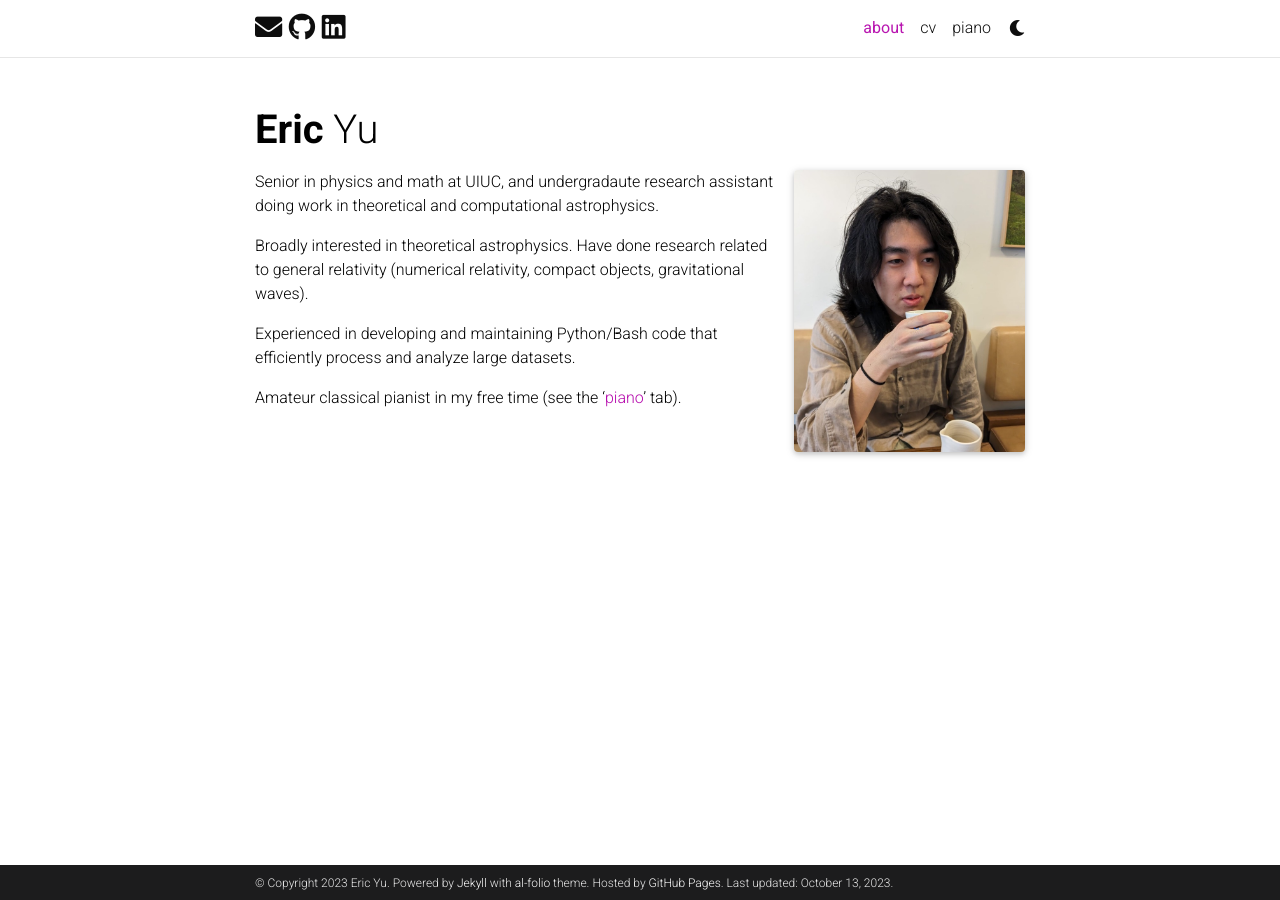
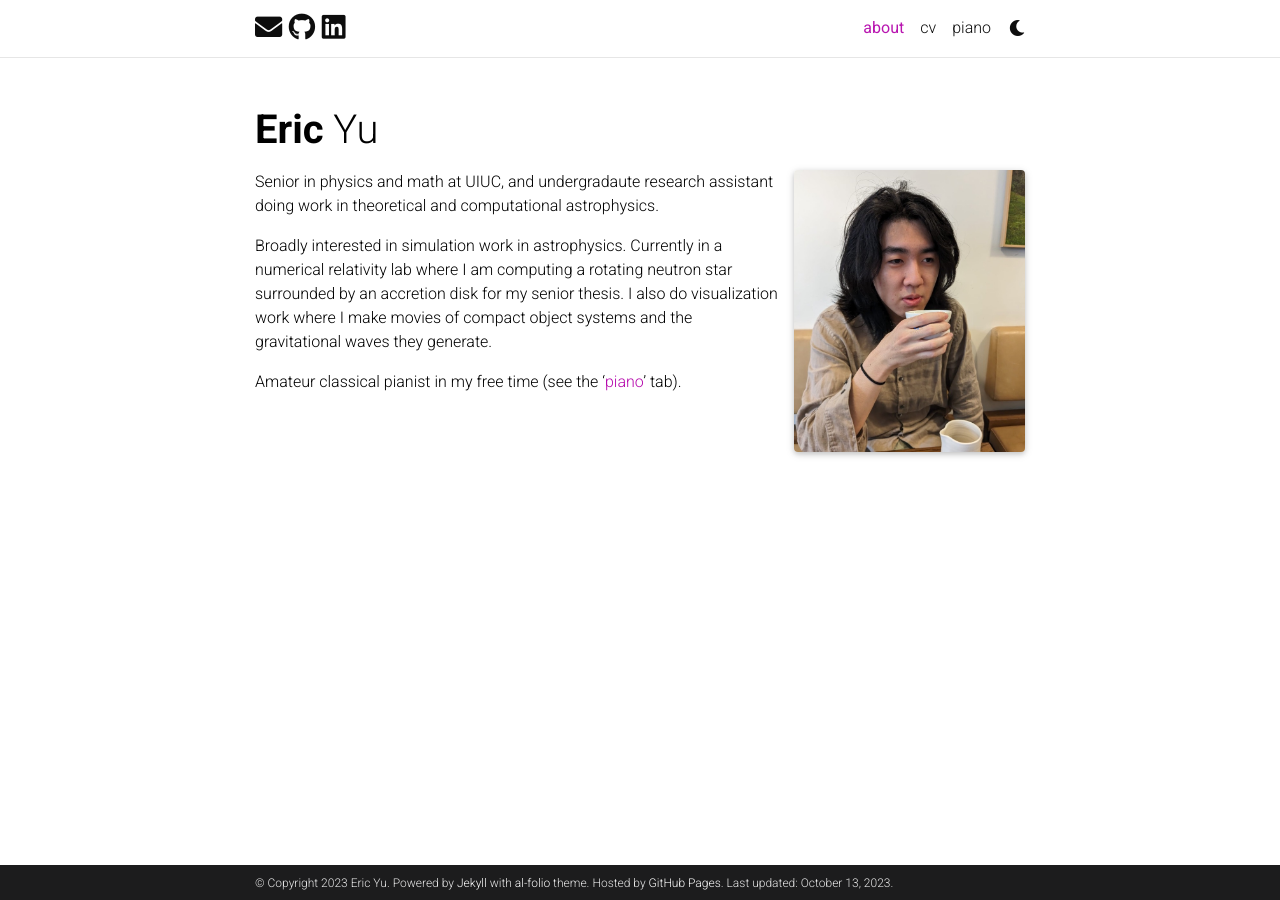
Before and after one commit to aeric-underscore/aeric-underscore.github.io, a Jekyll site: the page built from _pages/about.md, in a window 1280 px wide. Built offline with Jekyll 4.4.1, drawn with Linux system fonts in a browser that asks for light colours; comment, search, counter and statistics services are not loaded; a style sheet for code colours, icons or effects is not loaded.

Commit message:
update 10/13/2023

```diff
--- a/_pages/about.md
+++ b/_pages/about.md
@@ -21,9 +21,7 @@ social: false  # includes social icons at the bottom of the page
 
 Senior in physics and math at UIUC, and undergradaute research assistant doing work in theoretical and computational astrophysics.
 
-Broadly interested in theoretical astrophysics. Have done research related to general relativity (numerical relativity, compact objects, gravitational waves).
-
-Experienced in developing and maintaining Python/Bash code that efficiently process and analyze large datasets.
+Broadly interested in simulation work in astrophysics. Currently in a numerical relativity lab where I am computing a rotating neutron star surrounded by an accretion disk for my senior thesis. I also do visualization work where I make movies of compact object systems and the gravitational waves they generate.
 
 Amateur classical pianist in my free time (see the '[piano](piano)' tab).
 
```
